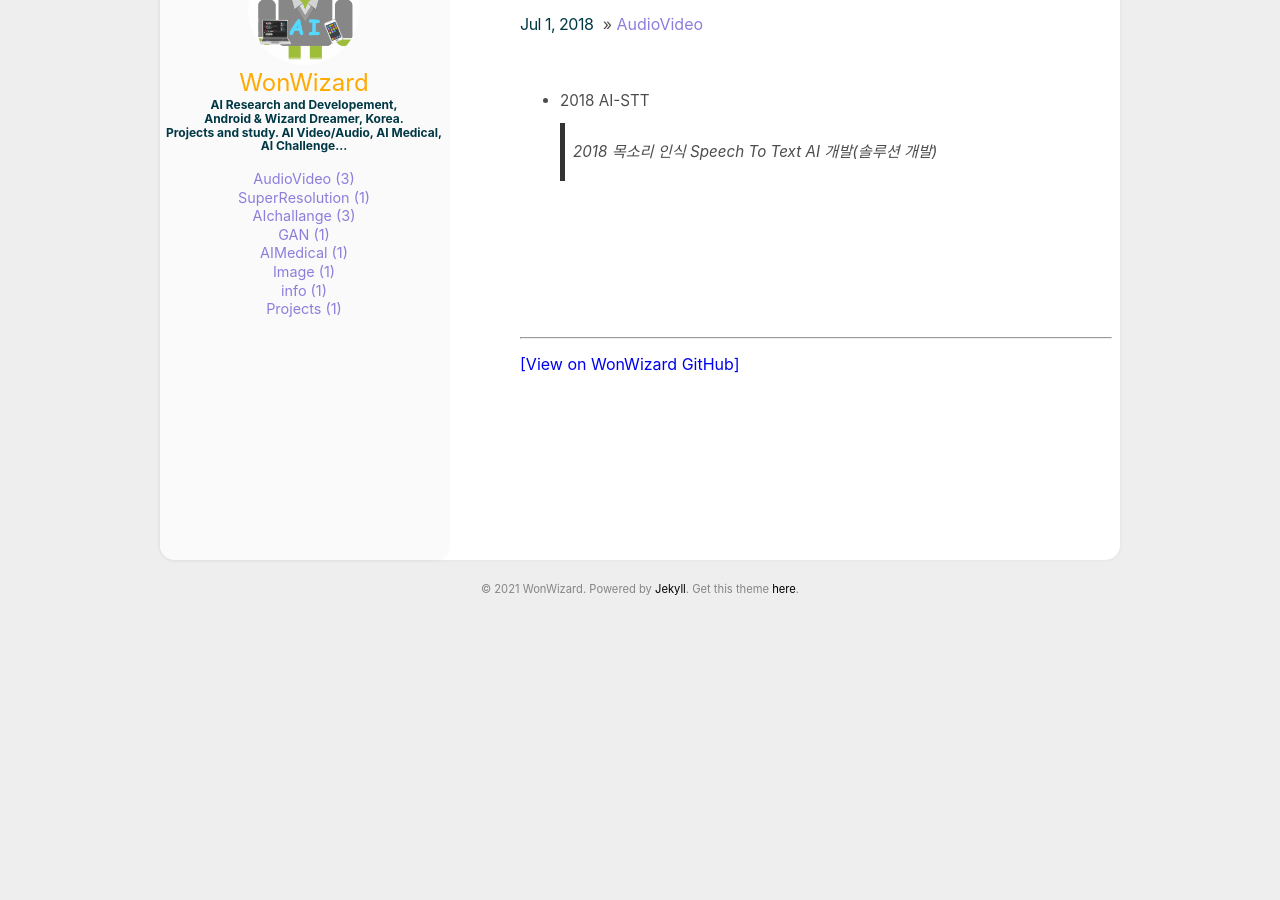
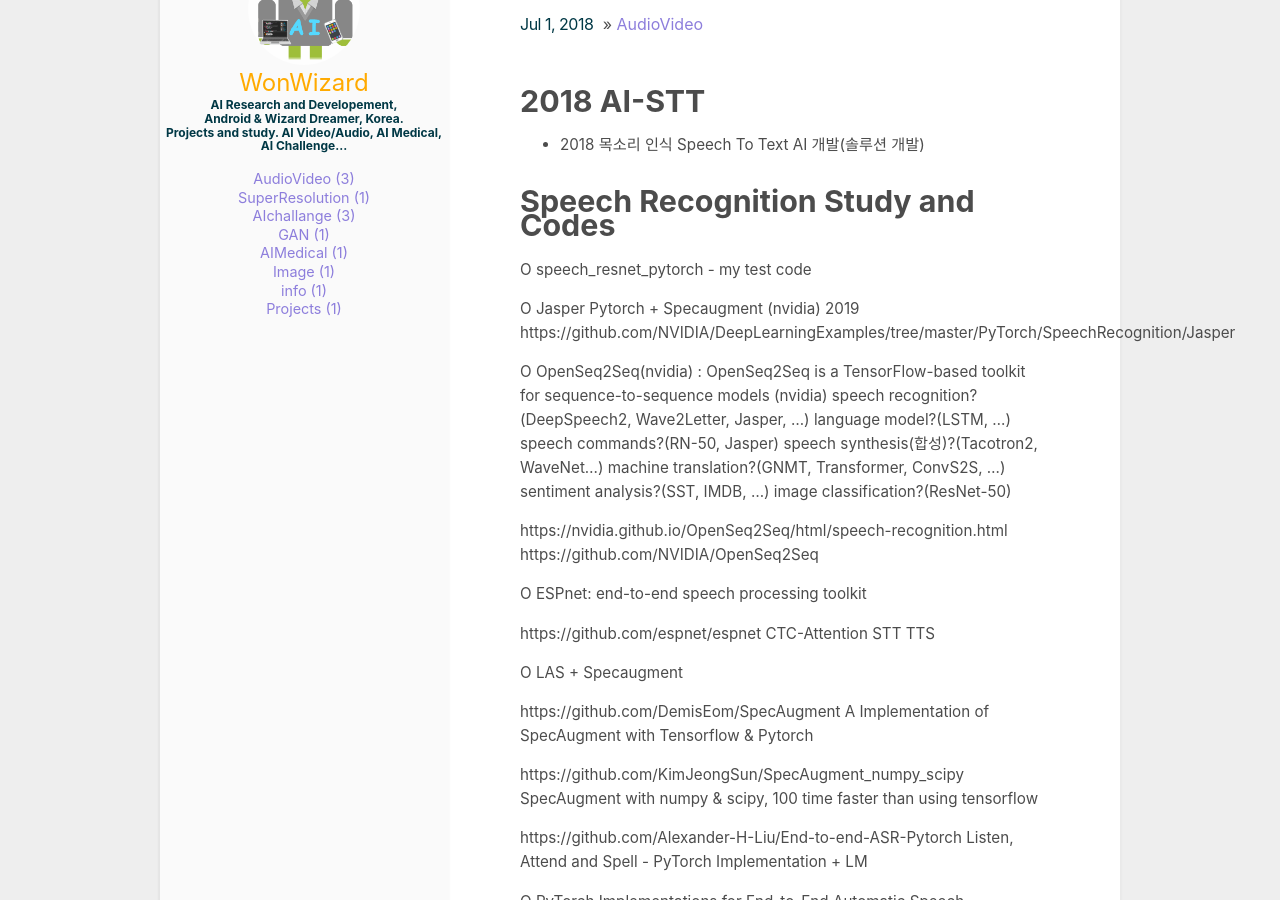
Before and after one commit to wonwizard/wonwizard.github.io, a Jekyll site: the page built from _posts/2018-07-01-stt-rnd.md, in a window 1280 px wide and 900 px high, scrolled down 227 px. Built offline with Jekyll 4.4.1, drawn with Linux system fonts in a browser that asks for light colours; before the commit the page ends 922 px from its top, so only the background shows below that; some of the changed text lies outside the part shown.

Commit message:
Update 2018-07-01-stt-rnd.md

```diff
--- a/_posts/2018-07-01-stt-rnd.md
+++ b/_posts/2018-07-01-stt-rnd.md
@@ -4,6 +4,63 @@ categories: [AudioVideo]
 comments: true
 ---
 
-* 2018 AI-STT
-  > 2018 목소리 인식 Speech To Text AI 개발(솔루션 개발)
-  >
+# 2018 AI-STT
+  * 2018 목소리 인식 Speech To Text AI 개발(솔루션 개발)
+
+
+# Speech Recognition Study and Codes
+
+O speech_resnet_pytorch - my test code
+
+O Jasper Pytorch + Specaugment (nvidia) 2019
+https://github.com/NVIDIA/DeepLearningExamples/tree/master/PyTorch/SpeechRecognition/Jasper
+
+O OpenSeq2Seq(nvidia) : OpenSeq2Seq is a TensorFlow-based toolkit for sequence-to-sequence models (nvidia)
+speech recognition?(DeepSpeech2, Wave2Letter, Jasper, …) language model?(LSTM, …)
+speech commands?(RN-50, Jasper) speech synthesis(합성)?(Tacotron2, WaveNet…) machine translation?(GNMT, Transformer, ConvS2S, …)
+sentiment analysis?(SST, IMDB, …) image classification?(ResNet-50)
+
+https://nvidia.github.io/OpenSeq2Seq/html/speech-recognition.html
+https://github.com/NVIDIA/OpenSeq2Seq
+
+O ESPnet: end-to-end speech processing toolkit
+
+https://github.com/espnet/espnet  CTC-Attention STT TTS
+
+O LAS + Specaugment
+
+https://github.com/DemisEom/SpecAugment    A Implementation of SpecAugment with Tensorflow & Pytorch
+
+https://github.com/KimJeongSun/SpecAugment_numpy_scipy  SpecAugment with numpy & scipy, 100 time faster than using tensorflow
+
+https://github.com/Alexander-H-Liu/End-to-end-ASR-Pytorch  Listen, Attend and Spell - PyTorch Implementation + LM
+
+O PyTorch Implementations for End-to-End Automatic Speech Recognition  RNN-T
+
+https://github.com/HawkAaron/E2E-ASR
+
+O links
+
+-AI hackerton 2019 (naver) STT Basecode : Sequence-to Sequence & Attention
+https://github.com/clovaai/speech_hackathon_2019
+
+-Pytorch Tutorials : Sequence to Sequence Attention Translation
+https://9bow.github.io/PyTorch-tutorials-kr-0.3.1/intermediate/seq2seq_translation_tutorial.html
+
+-deepspeech.pytorch : Implementation of DeepSpeech2 for PyTorch.
+https://github.com/SeanNaren/deepspeech.pytorch
+
+-deepspeech2 korea pytorch   base deepspeech.pytorch
+https://github.com/homink/deepspeech.pytorch.ko
+
+-MXNet implementation of RNN Transducer (Graves 2012): Sequence Transduction with Recurrent Neural Networks RNN-T
+https://github.com/HawkAaron/RNN-Transducer
+
+-Fully Convolutional Speech Recognition 201812 2019 Apr FacebookAI Neil Zeghidour wav2letter++
+https://github.com/facebookresearch/wav2letter
+
+ ![Alt text](/sr/01list.png)
+ ![Alt text](/sr/02flows.png)
+ ![Alt text](/sr/03ctc.png)
+ ![Alt text](/sr/04las.png)
+ ![Alt text](/sr/05onlines.png)
```
